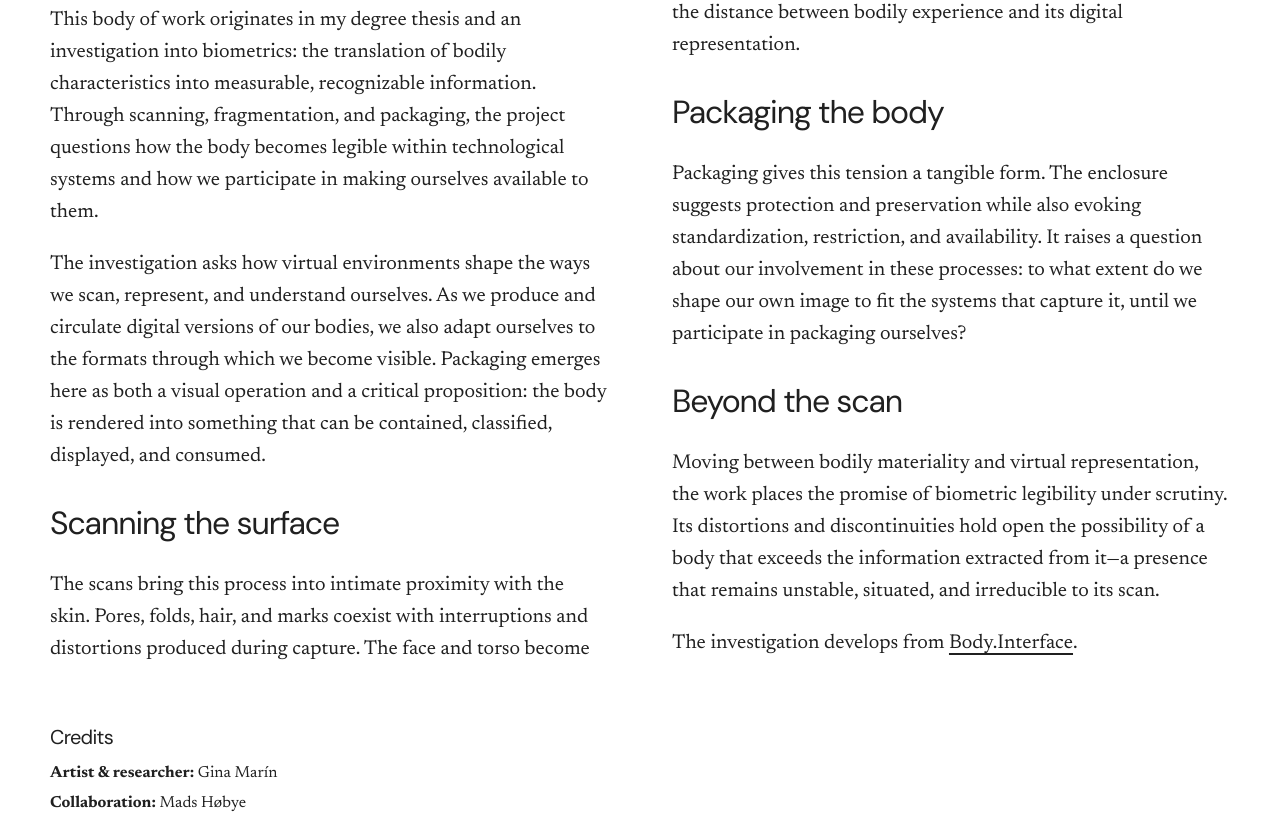
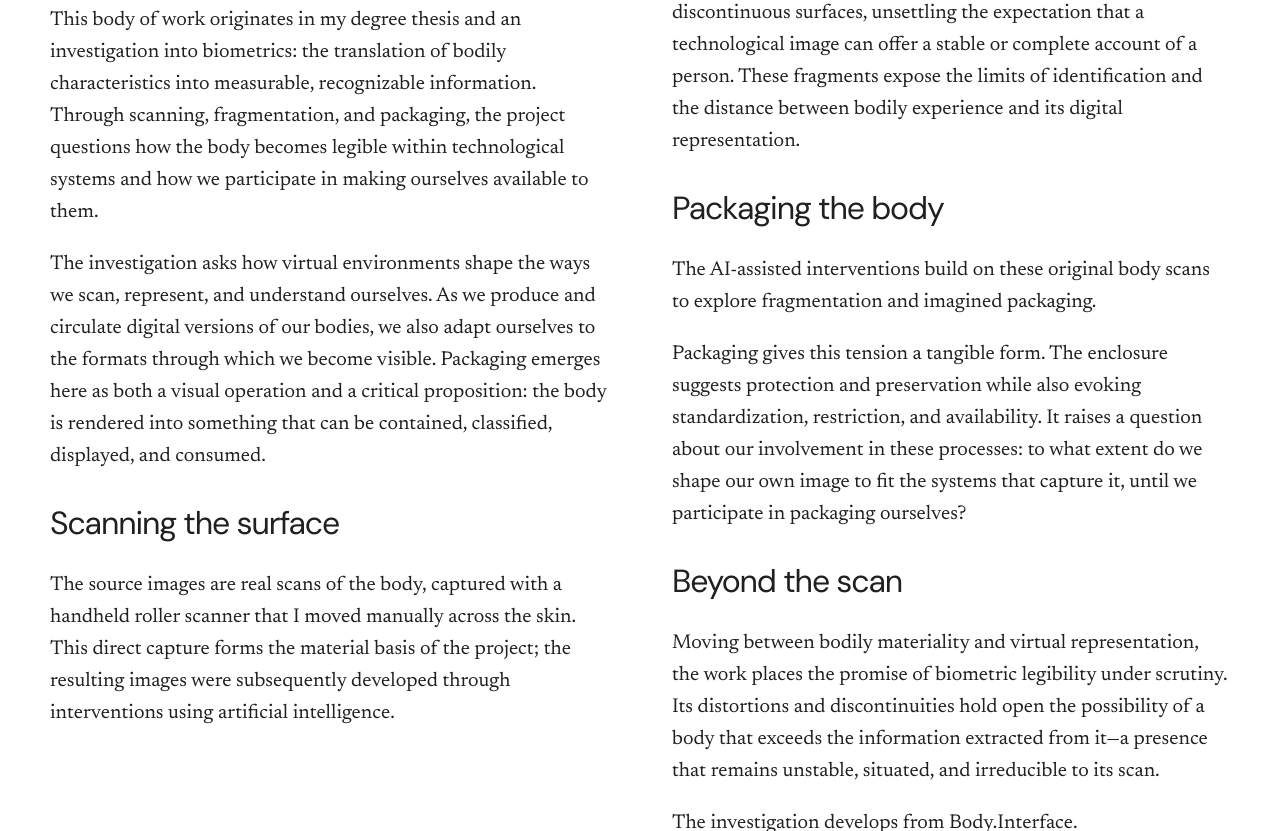
Before and after one commit to ginamicam-tech/gina_marin_portfolio, a Jekyll site: the page built from content/_work/body-surface-packaging.md, in a window 1280 px wide and 900 px high, scrolled down 1047 px, cut to the strip 0-831 px from the top of the window. Built offline with Jekyll 4.4.1, drawn with Linux system fonts in a browser that asks for light colours.

Commit message:
Explain handheld roller scanning and subsequent AI interventions

```diff
--- a/content/_work/body-surface-packaging.md
+++ b/content/_work/body-surface-packaging.md
@@ -38,10 +38,14 @@
   text: |-
     ## Scanning the surface
 
+    The source images are real scans of the body, captured with a handheld roller scanner that I moved manually across the skin. This direct capture forms the material basis of the project; the resulting images were subsequently developed through interventions using artificial intelligence.
+
     The scans bring this process into intimate proximity with the skin. Pores, folds, hair, and marks coexist with interruptions and distortions produced during capture. The face and torso become discontinuous surfaces, unsettling the expectation that a technological image can offer a stable or complete account of a person. These fragments expose the limits of identification and the distance between bodily experience and its digital representation.
 - layout: newspaper
   text: |-
     ## Packaging the body
+
+    The AI-assisted interventions build on these original body scans to explore fragmentation and imagined packaging.
 
     Packaging gives this tension a tangible form. The enclosure suggests protection and preservation while also evoking standardization, restriction, and availability. It raises a question about our involvement in these processes: to what extent do we shape our own image to fit the systems that capture it, until we participate in packaging ourselves?
 - layout: newspaper
@@ -115,8 +119,10 @@
 portfolio_pdf:
   category: art-research
   layout: project
-  summary: Scanning, fragmentation and packaging examine how bodily characteristics become measurable
-    information. Original scans retain skin textures and interruptions, while packaging studies explore
+  summary: Real body scans captured by manually moving a handheld roller scanner across the skin
+    form the basis of this investigation into bodily representation. Subsequent interventions using
+    artificial intelligence develop the scans into fragmentation and packaging studies. Original scans
+    retain skin textures and interruptions, while packaging studies explore
     the tension between protection, classification and display. The research asks how we adapt our own
     images to systems that capture us. Installation visualisations extend the enquiry spatially; they
     are studies rather than documentation of a realised exhibition.
```
